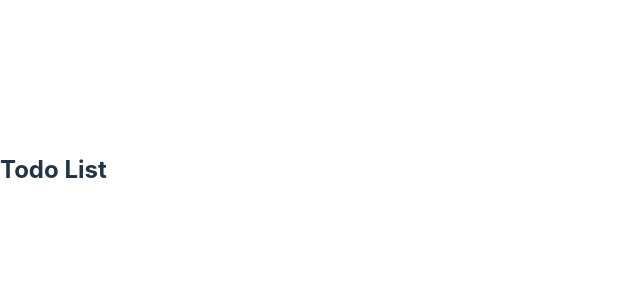
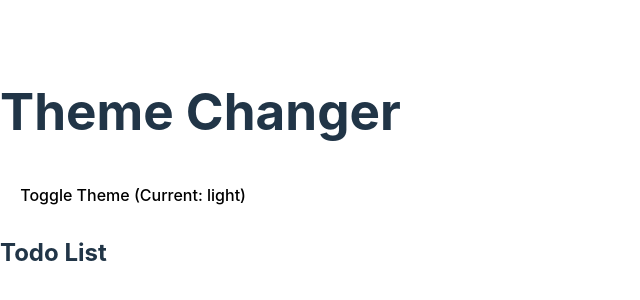
Before and after one commit to MrSankofa/react-interview-prep, a React (Vite) app: page / in a window 1280 px wide. Shown: the part 230-530 px from the top of the page, without its empty margins (0-640 px from the left). Built offline with nearby package versions, Linux system fonts and the light colour scheme.

Commit message:
completed(feature): implemented the header theme change

```diff
--- a/src/App.jsx
+++ b/src/App.jsx
@@ -4,13 +4,19 @@
 * create a TodoForm and TodoList complete to show CRUD functionality
 * */
 
+import { Header } from "./components/Header";
+import { ThemeProvider } from "./global/ThemeContext";
+
 const App = () => {
 
 
   return (
+    <ThemeProvider>
+      <Header/>
       <div style={{ margin: '0 auto', maxWidth: '600px' }}>
         <h2>Todo List</h2>
       </div>
+    </ThemeProvider>
   );
 };
 
--- /dev/null
+++ b/src/components/Header.jsx
@@ -0,0 +1,19 @@
+import { useContext } from "react"
+import { ThemeContext } from "../global/ThemeContext"
+
+
+export const Header = () => {
+    const {theme, toggleTheme} = useContext(ThemeContext);
+
+    return (
+        <header style={{background: theme === "light" ? "white" : "black"}}>
+            <h1>Theme Changer</h1>
+
+            <button onClick={toggleTheme} style={{color: theme === "light" ? "black" : "white", background: theme === "light" ? "white" : "black" }}>
+                Toggle Theme (Current: {theme})
+            </button>
+
+        </header>
+
+    );
+}
--- /dev/null
+++ b/src/global/ThemeContext.jsx
@@ -0,0 +1,19 @@
+import { useState } from "react";
+import { createContext } from "react";
+
+export const ThemeContext = createContext();
+
+export const ThemeProvider = ({children}) => {
+
+    const [theme, setTheme] = useState("light");
+
+    const toggleTheme = () => {
+        setTheme(prev => prev === "light" ? "dark" : "light");
+    }
+
+    return (
+        <ThemeContext.Provider value={{theme, toggleTheme}}>
+            {children}
+        </ThemeContext.Provider>
+    )
+}
```
